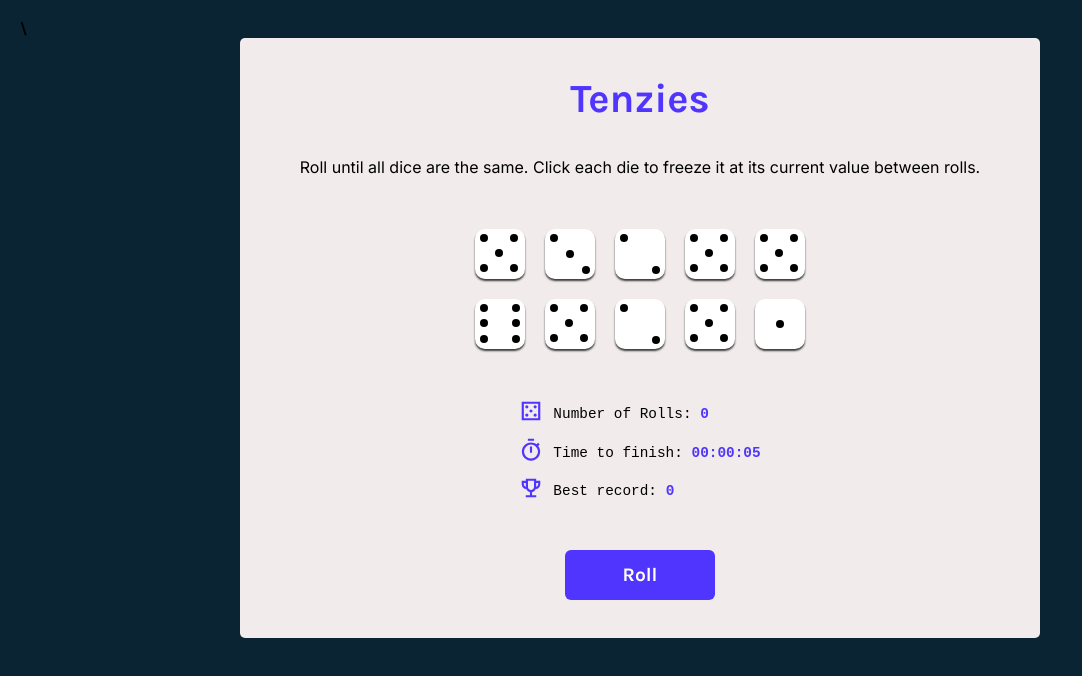
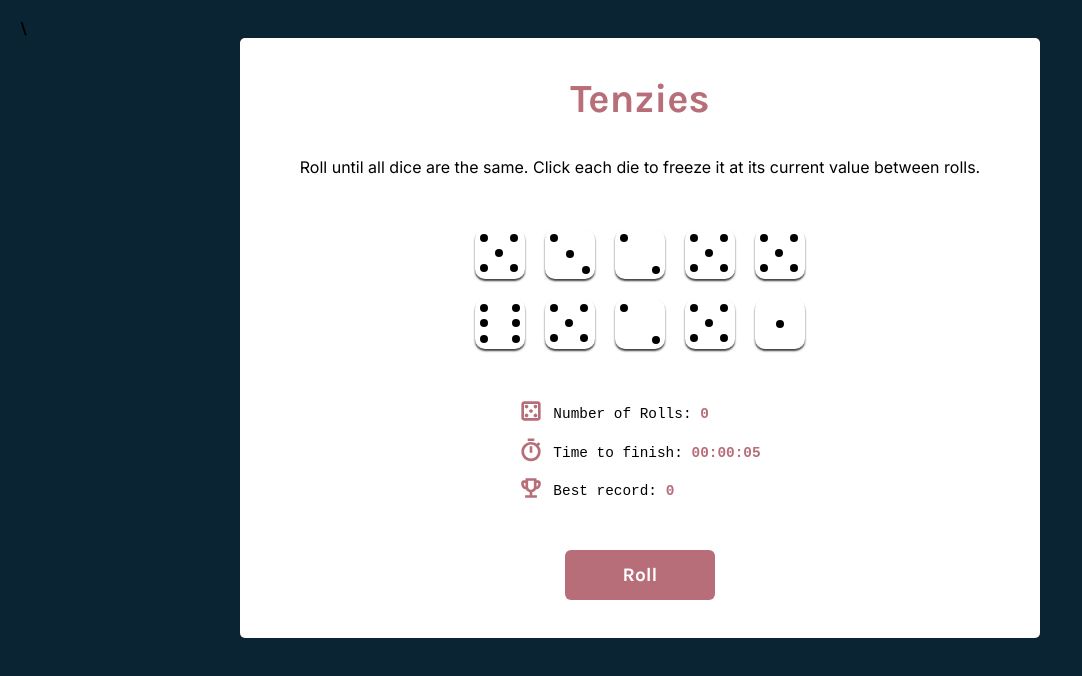
Before and after one commit to AnneMedina/react-tenzies-game, a React app: page / in a window 1280 px wide. Shown: the top 676 px of the page, without its empty margins (0-1082 px from the left). Built offline with nearby package versions, Linux system fonts and the light colour scheme.

Commit message:
Changed theme to match my CV color

```diff
--- a/Die.js
+++ b/Die.js
@@ -3,7 +3,7 @@ import React from "react"
 
 export default function Die(props) {
     const styles = {
-        backgroundColor: props.isHeld ? "#59E391" : "white"
+        backgroundColor: props.isHeld ? "#b76e795e" : "white"
     }
 
     const dots = Array.from({ length: props.value }, (_, i) => {
--- a/Timer.js
+++ b/Timer.js
@@ -36,8 +36,8 @@ export default function Timer(props) {
     return (
         <pre>
             <span className="records-icons">
-                <svg xmlns="http://www.w3.org/2000/svg" height="24px" viewBox="0 -960 960 960" width="24px" fill="#5035ff">
-                    <path d="M355.69-846v-86h248.62v86H355.69ZM437-373.69h86v-248.62h-86v248.62ZM480-50q-76.15 0-142.58-28.76-66.43-28.77-116.16-78.5-49.73-49.73-78.5-116.16Q114-339.85 114-416t28.76-142.58q28.77-66.43 78.5-116.16 49.73-49.73 116.16-78.5Q403.85-782 480-782q61.49 0 118.44 19.39 56.94 19.38 105.64 57.38l60.84-60.84 61.15 61.15-60.84 60.84q41 51.7 60.88 109.35Q846-477.08 846-416q0 76.15-28.76 142.58-28.77 66.43-78.5 116.16-49.73 49.73-116.16 78.5Q556.15-50 480-50Zm0-86q116 0 198-82t82-198q0-116-82-198t-198-82q-116 0-198 82t-82 198q0 116 82 198t198 82Zm0-280Z" />
+                <svg xmlns="http://www.w3.org/2000/svg" height="24px" viewBox="0 -960 960 960" width="24px" fill="#b76e79">
+                    <path d="M348-836v-106h264v106H348Zm79 470h106v-264H427v264Zm53 336q-80 0-150.08-30.49-70.08-30.5-122.51-82.92-52.42-52.43-82.92-122.51Q94-336 94-416q0-80 30.49-150.08 30.5-70.08 82.92-122.51 52.43-52.42 122.51-82.92Q400-802 480-802q63.41 0 121.7 19Q660-764 711-726l67-67 75 75-67 67q41 54 60.5 113T866-416q0 80-30.49 150.08-30.5 70.08-82.92 122.51-52.43 52.42-122.51 82.92Q560-30 480-30Zm0-106q116 0 198-82t82-198q0-116-82-198t-198-82q-116 0-198 82t-82 198q0 116 82 198t198 82Zm0-280Z" />
                 </svg>
             </span>
             Time to finish: <span className="records">{formatTime(timeToFinish)}</span>
--- a/Tracking.js
+++ b/Tracking.js
@@ -7,16 +7,16 @@ export default function Tracking(props) {
         <div className="tracking">
             <pre>
                 <span className="records-icons">
-                    <svg xmlns="http://www.w3.org/2000/svg" height="24px" viewBox="0 -960 960 960" width="24px" fill="#5035ff">
-                        <path d="M313.66-251.08q26.07 0 44.21-18.25Q376-287.58 376-313.66q0-26.07-18.25-44.21Q339.5-376 313.42-376q-26.07 0-44.21 18.25-18.13 18.25-18.13 44.33 0 26.07 18.25 44.21 18.25 18.13 44.33 18.13Zm0-332.92q26.07 0 44.21-18.25Q376-620.5 376-646.58q0-26.07-18.25-44.21-18.25-18.13-44.33-18.13-26.07 0-44.21 18.25-18.13 18.25-18.13 44.33 0 26.07 18.25 44.21Q287.58-584 313.66-584Zm166.46 166.46q26.07 0 44.21-18.25 18.13-18.25 18.13-44.33 0-26.07-18.25-44.21-18.25-18.13-44.33-18.13-26.07 0-44.21 18.25-18.13 18.25-18.13 44.33 0 26.07 18.25 44.21 18.25 18.13 44.33 18.13Zm165.46 166.46q26.07 0 44.21-18.25 18.13-18.25 18.13-44.33 0-26.07-18.25-44.21Q671.42-376 645.34-376q-26.07 0-44.21 18.25Q583-339.5 583-313.42q0 26.07 18.25 44.21 18.25 18.13 44.33 18.13Zm1-332.92q26.07 0 44.21-18.25 18.13-18.25 18.13-44.33 0-26.07-18.25-44.21-18.25-18.13-44.33-18.13-26.07 0-44.21 18.25Q584-672.42 584-646.34q0 26.07 18.25 44.21Q620.5-584 646.58-584ZM108-108v-744h744v744H108Zm86-86h572v-572H194v572Zm0 0v-572 572Z" />
+                    <svg xmlns="http://www.w3.org/2000/svg" height="24px" viewBox="0 -960 960 960" width="24px" fill="#b76e79">
+                        <path d="M302.12-228q30.88 0 52.38-21.62 21.5-21.62 21.5-52.5t-21.62-52.38q-21.62-21.5-52.5-21.5t-52.38 21.62q-21.5 21.62-21.5 52.5t21.62 52.38q21.62 21.5 52.5 21.5Zm0-356q30.88 0 52.38-21.62 21.5-21.62 21.5-52.5t-21.62-52.38q-21.62-21.5-52.5-21.5t-52.38 21.62q-21.5 21.62-21.5 52.5t21.62 52.38q21.62 21.5 52.5 21.5Zm178 178q30.88 0 52.38-21.62 21.5-21.62 21.5-52.5t-21.62-52.38q-21.62-21.5-52.5-21.5t-52.38 21.62q-21.5 21.62-21.5 52.5t21.62 52.38q21.62 21.5 52.5 21.5Zm177 178q30.88 0 52.38-21.62 21.5-21.62 21.5-52.5t-21.62-52.38q-21.62-21.5-52.5-21.5t-52.38 21.62q-21.5 21.62-21.5 52.5t21.62 52.38q21.62 21.5 52.5 21.5Zm1-356q30.88 0 52.38-21.62 21.5-21.62 21.5-52.5t-21.62-52.38q-21.62-21.5-52.5-21.5t-52.38 21.62q-21.5 21.62-21.5 52.5t21.62 52.38q21.62 21.5 52.5 21.5ZM200-94q-43.73 0-74.86-31.14Q94-156.27 94-200v-560q0-43.72 31.14-74.86Q156.27-866 200-866h560q43.72 0 74.86 31.14T866-760v560q0 43.73-31.14 74.86Q803.72-94 760-94H200Zm0-106h560v-560H200v560Zm0-560v560-560Z" />
                     </svg>
                 </span>
                 Number of Rolls: <span className="records">{props.numberOfRolls}</span></pre>
             <Timer timerRunning={props.timerRunning} resetTime={props.resetTime} />
             <pre>
                 <span className="records-icons">
-                    <svg xmlns="http://www.w3.org/2000/svg" height="24px" viewBox="0 -960 960 960" width="24px" fill="#5035ff">
-                        <path d="M270.69-108v-86H437v-125.08q-48.15-8.54-88.96-40.19-40.81-31.65-57.58-77.96-79.23-7.23-130.84-66.77Q108-563.54 108-644v-126h165.08v-82h413.84v82H852v126q0 80.46-51.62 140-51.61 59.54-130.84 66.77-16.77 46.31-57.58 77.96-40.81 31.65-88.96 40.19V-194h166.31v86H270.69Zm2.39-421.69V-684H194v40q0 38.85 21.73 70t57.35 44.31Zm207.01 129.08q50.1 0 85.08-35.05t34.98-85.11V-766h-240.3v245.23q0 50.06 35.07 85.11t85.17 35.05Zm206.83-129.08q35.62-13.16 57.35-44.31Q766-605.15 766-644v-40h-79.08v154.31ZM480-583.31Z" />
+                    <svg xmlns="http://www.w3.org/2000/svg" height="24px" viewBox="0 -960 960 960" width="24px" fill="#b76e79">
+                        <path d="M243-88v-106h184v-112q-47-12-85.5-40T282-418q-85-8-139.5-73.5T88-644v-40q0-45 30.5-75.5T194-790h66v-82h440v82h66q45 0 75.5 30.5T872-684v40q0 87-54.5 152.5T678-418q-21 44-59.5 72T533-306v112h184v106H243Zm17-444v-152h-66v40q0 35 17.5 65t48.5 47Zm220 126q48 0 81-33t33-81v-246H366v246q0 48 33 81t81 33Zm220-126q31-17 48.5-47t17.5-65v-40h-66v152Zm-220-54Z" />
                     </svg>
                 </span>
                 Best record: <span className="records">{props.bestRecord}</span></pre>
--- a/style.css
+++ b/style.css
@@ -11,7 +11,7 @@ body {
 }
 
 main {
-  background-color: #f1ebeb;
+  background-color: white;
   min-height: 600px;
   max-width: 800px;
   border-radius: 5px;
@@ -27,7 +27,7 @@ main {
   font-size: 40px;
   font-weight: 700;
   margin: 0;
-  color: #5035ff;
+  color: #b76e79;
 }
 
 .instructions {
@@ -43,7 +43,7 @@ main {
 }
 
 .records {
-  color: #5035ff;
+  color: #b76e79;
   font-weight: 700;
 }
 
@@ -68,7 +68,7 @@ main {
   width: 150px;
   border: none;
   border-radius: 6px;
-  background-color: #5035ff;
+  background-color: #b76e79;
   color: white;
   font-size: 1.2rem;
   font-family: "Karla", sans-serif;
```
Also changed, not shown: index.pack.js.
